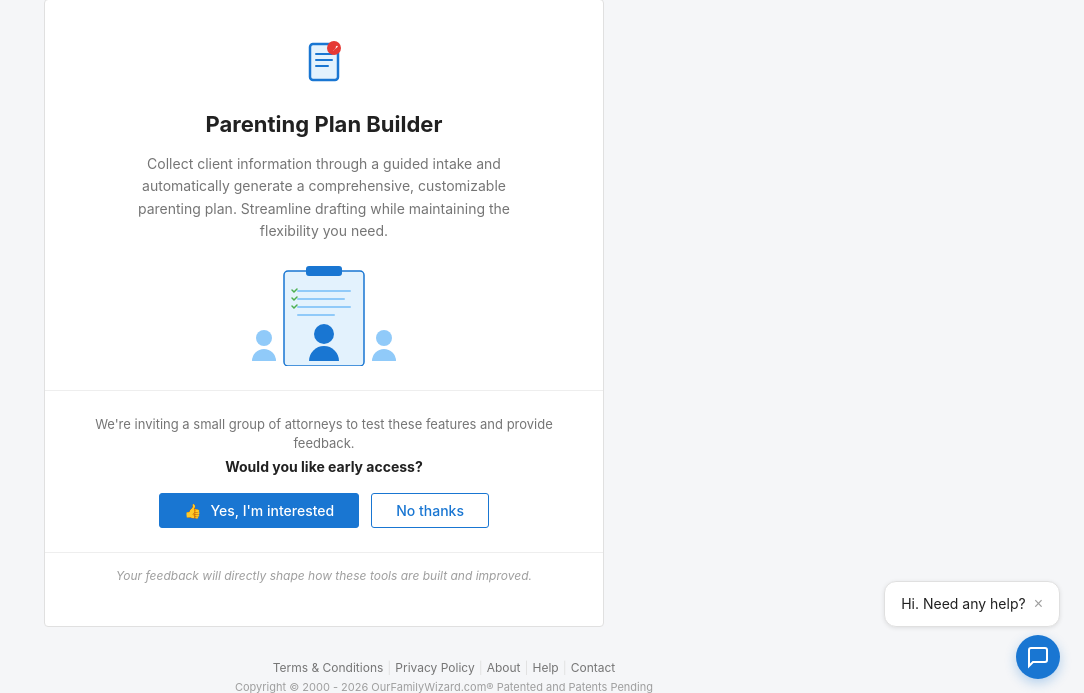
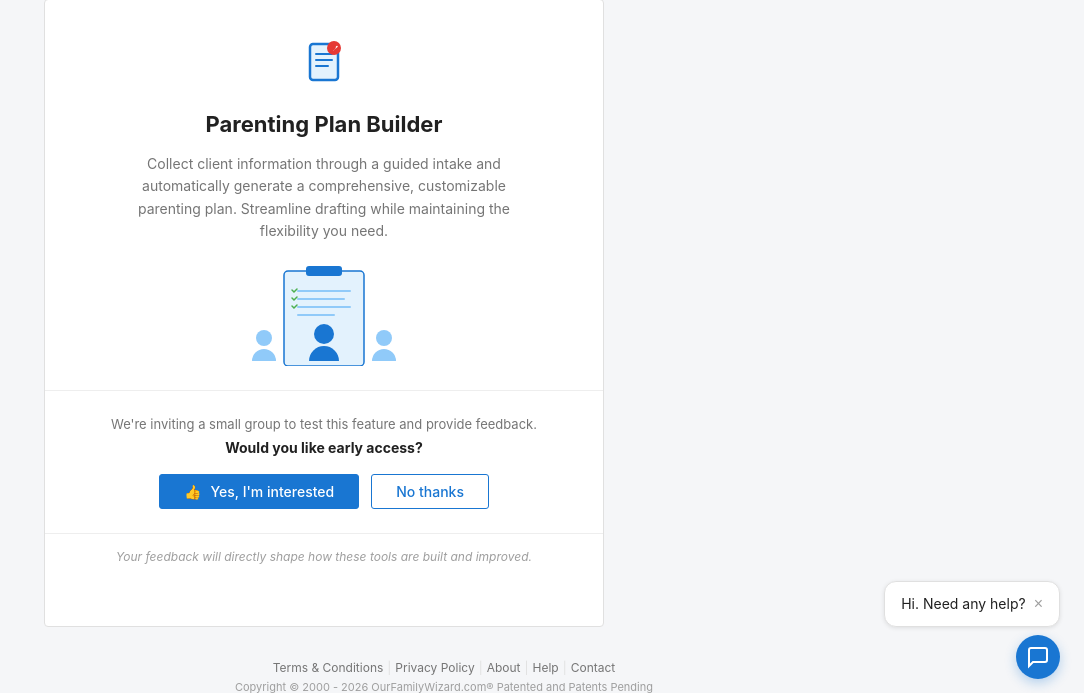
Before and after one commit to aschneider-bit/pro-test-march-2026, a FastAPI app: page /parenting-plan/new in a window 1280 px wide. Shown: the part 97-790 px from the top of the page, without its empty margins (196-1280 px from the left). Run offline with FastAPI, Linux system fonts and the light colour scheme.

Commit message:
auto: update parenting_plan_new.html

```diff
--- a/templates/custody_navigator.html
+++ b/templates/custody_navigator.html
@@ -78,7 +78,7 @@
 
             <!-- CTA Section -->
             <div class="splash-cta">
-                <p class="splash-cta-text">We're inviting a small group of attorneys to test these features and provide feedback.</p>
+                <p class="splash-cta-text">We're inviting a small group to test this feature and provide feedback.</p>
                 <p class="splash-cta-question"><strong>Would you like early access?</strong></p>
                 <div class="splash-buttons">
                     <button class="btn btn-primary splash-btn-yes" onclick="this.closest('.splash-cta').innerHTML='<p class=\'splash-thanks\'>Thanks for your interest! We\'ll be in touch soon.</p>'">
--- a/templates/parenting_plan_new.html
+++ b/templates/parenting_plan_new.html
@@ -53,7 +53,7 @@
 
             <!-- CTA Section -->
             <div class="splash-cta">
-                <p class="splash-cta-text">We're inviting a small group of attorneys to test these features and provide feedback.</p>
+                <p class="splash-cta-text">We're inviting a small group to test this feature and provide feedback.</p>
                 <p class="splash-cta-question"><strong>Would you like early access?</strong></p>
                 <div class="splash-buttons">
                     <button class="btn btn-primary splash-btn-yes" onclick="this.closest('.splash-cta').innerHTML='<p class=\'splash-thanks\'>Thanks for your interest! We\'ll be in touch soon.</p>'">
```
